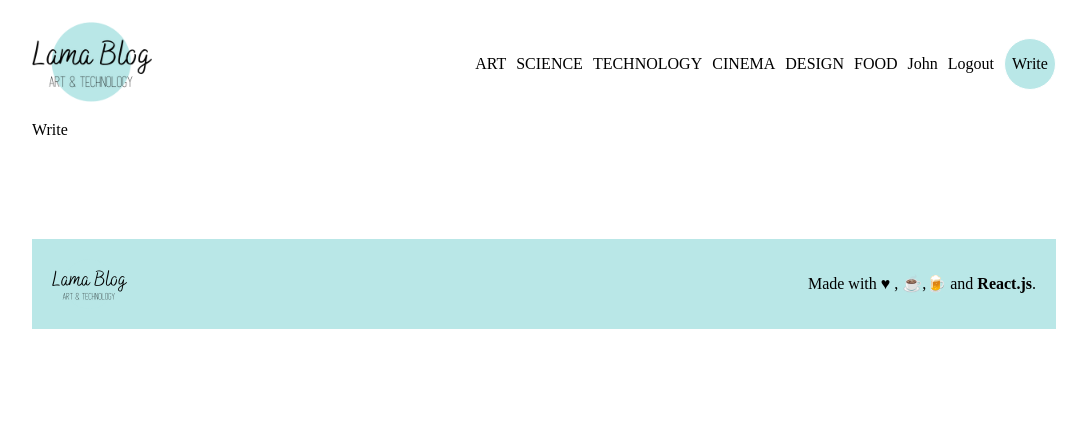
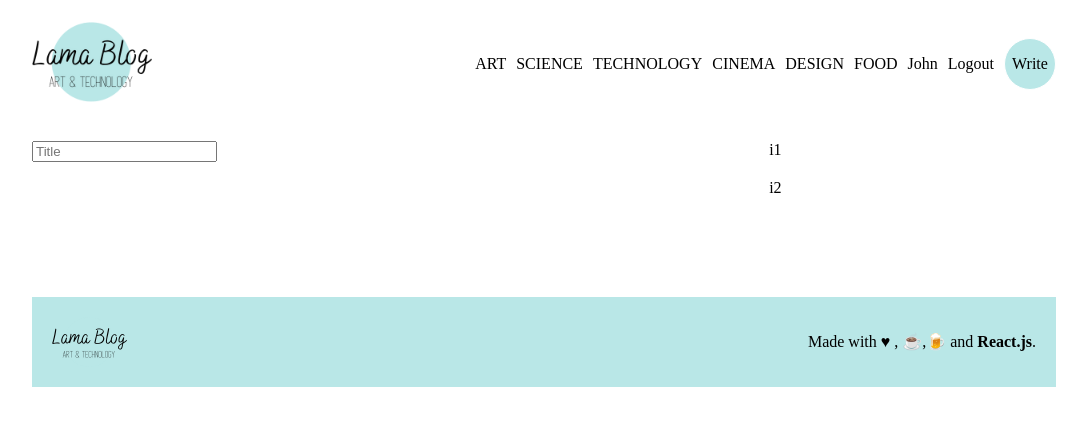
Before and after one commit to tsurubaso/FullStackReactMysqlNodeBlogApp, a React (Vite) app in the folder client/: page /write in a window 1280 px wide. Shown: the top 426 px of the page, without its empty margins (96-1183 px from the left). Built offline with nearby package versions, Linux system fonts and the light colour scheme.

Commit message:
44:40 m ajout de react-quill menu fini sur write now....right now..hahahahahah

```diff
--- a/client/package.json
+++ b/client/package.json
@@ -12,6 +12,7 @@
   "dependencies": {
     "react": "^18.2.0",
     "react-dom": "^18.2.0",
+    "react-quill": "^2.0.0",
     "react-router-dom": "^6.11.1",
     "sass": "^1.62.1"
   },
--- a/client/src/pages/Write.jsx
+++ b/client/src/pages/Write.jsx
@@ -2,7 +2,15 @@ import React from 'react'
 
 const Write = () => {
   return (
-    <div>Write</div>
+    <div className='add'>
+      <div className="content">
+        <input type="text" placeholder='Title' />
+      </div>
+      <div className="menu">
+        <div className="item">i1</div>
+        <div className="item">i2</div>
+      </div>
+    </div>
   )
 }
 
--- a/client/src/style.scss
+++ b/client/src/style.scss
@@ -279,5 +279,22 @@ $lightGreen: #b9e7e7;
     }
 
     //Write
+    .add{
+      margin-top: 20px;
+      display: flex;
+      gap: 20px;
+
+      .content{
+        flex:5;
+
+      }
+      .menu{
+        flex:2;
+        display: flex;
+        flex-direction: column;
+        gap: 20px;
+
+      }
+    }
   }
 }
```
Also changed, not shown: 1 other file (tests, documents, lock files or other folders).
